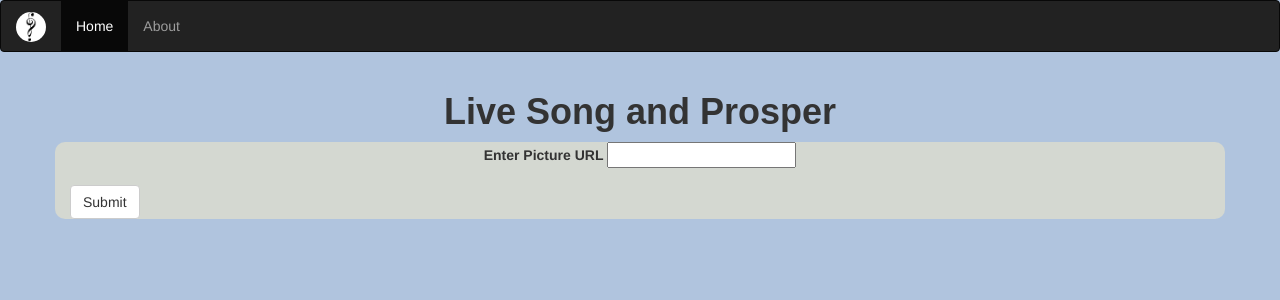
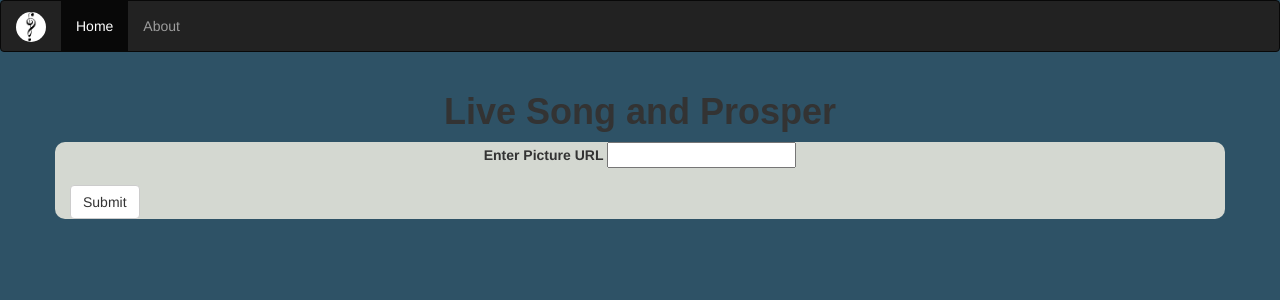
Before and after one commit to jyang1737/API, a Flask app: page / in a window 1280 px wide. Shown: the top 300 px of the page. Run offline with Flask 2, Linux system fonts and the light colour scheme; some libraries are stand-ins or nearby versions.

Commit message:
Update navbar.html

```diff
--- a/templates/navbar.html
+++ b/templates/navbar.html
@@ -12,7 +12,7 @@
   </head>
 {% endblock %}
 {% block back_color %}
-  <body style="background-color:lightsteelblue">
+  <body style="background-color:#2e5266">
 {% endblock %}
     <nav class="navbar navbar-inverse">
       <div class="container-fluid">
```
